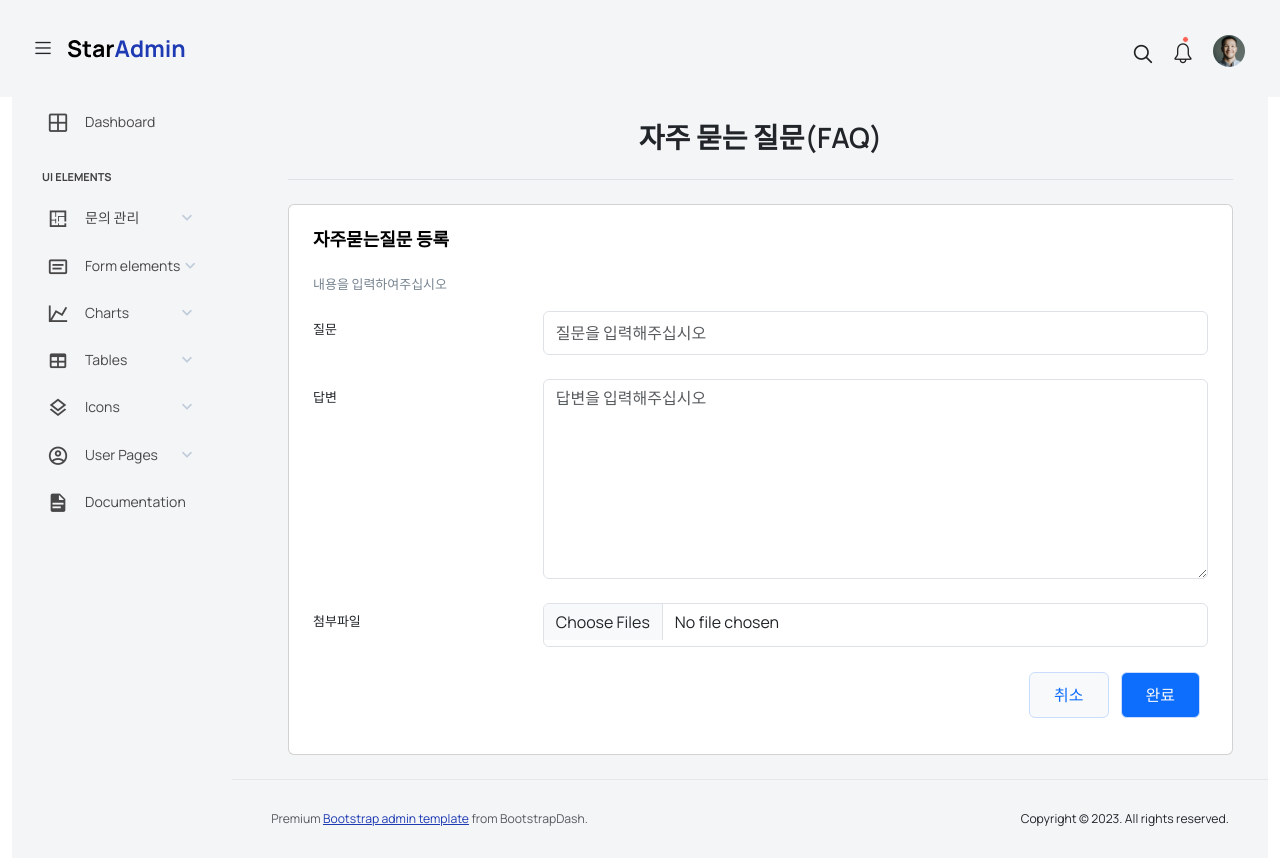
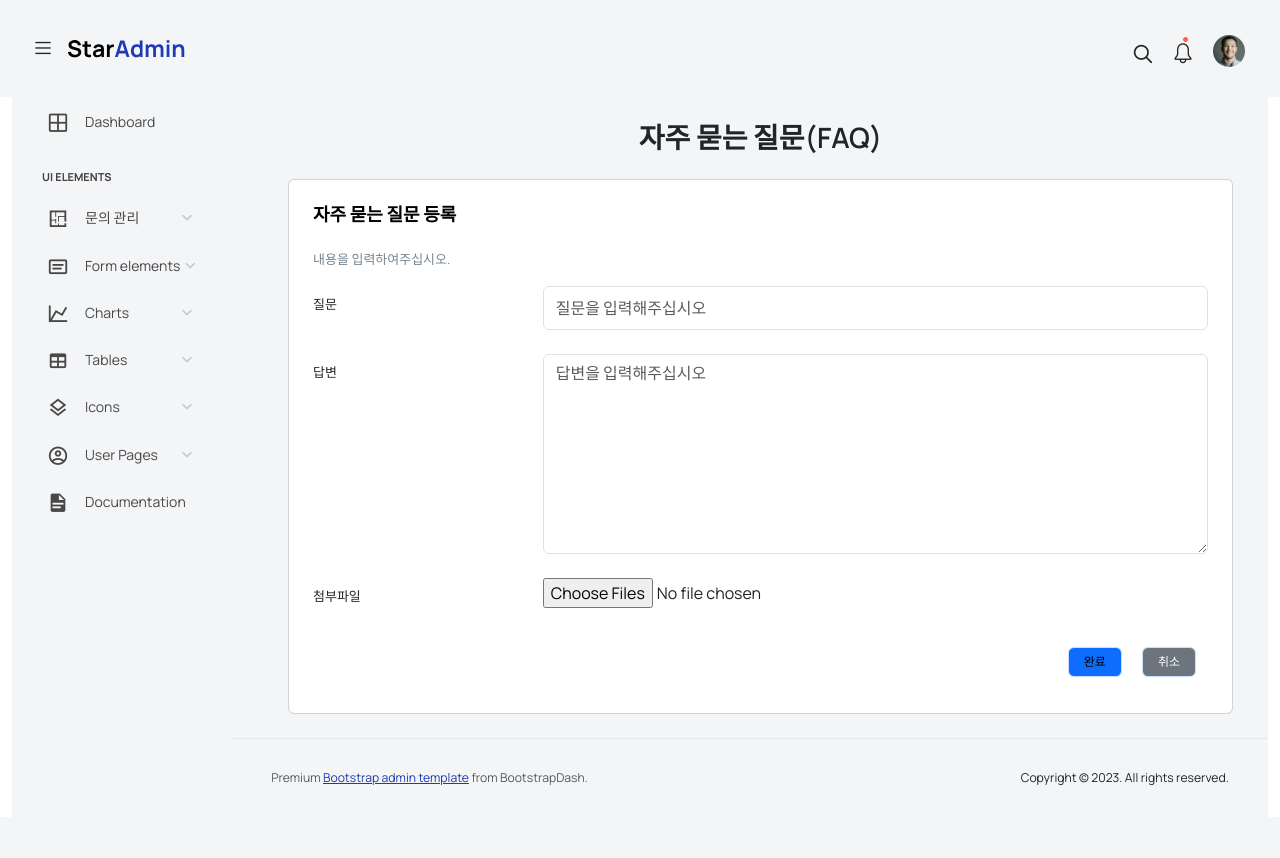
Before and after one commit to KimBoris/CleanAIDo_admin_front, a Vue app: page /faq/register in a window 1280 px wide. After the commit the page ends 817 px from the top, so only its background shows below. Built offline with nearby package versions, Linux system fonts and the light colour scheme.

Commit message:
FAQ 첨부파일 í등록 프론트

```diff
--- a/src/apis/faqApi.js
+++ b/src/apis/faqApi.js
@@ -23,15 +23,14 @@ export const getFAQOne = async (fno) => {
     return res.data;
 };
 
-export const postFAQOne = async (formData) => {
+export const postFAQOneWithFiles = async (formData) => {
     const res = await axios.post(`${host}`, formData, {
         headers: {
-            "Content-Type": "multipart/form-data",
-        },
+            'Content-Type': 'multipart/form-data'
+        }
     });
     return res.data;
 };
-
 export const deleteFAQOne = async (fno) => {
     const res = await axios.delete(`${host}/${fno}`);
 
--- a/src/components/faq/FAQEditComponent.vue
+++ b/src/components/faq/FAQEditComponent.vue
@@ -4,7 +4,7 @@
     </div>
     <div class="card">
       <div class="card-body">
-        <h4 class="card-title">자주묻는질문 수정</h4>
+        <h4 class="card-title">자주묻는질문(수정)</h4>
         <p class="card-description"> 내용을 입력하여주십시오 </p>
         <div class="form-group row">
           <label for="exampleInputEmail2" class="col-sm-3 col-form-label">질문</label>
@@ -78,7 +78,7 @@ const handleClickComplate = () => {
 };
 
 onMounted(() => {
-  console.log("fno: " + fno); // 이 부분에서 fno 값이 제대로 나오는지 확인
+  console.log("fno: " + fno);
   getFAQOne(fno)
       .then((data) => {
         faq.value = data;
--- a/src/components/faq/FAQListComponent.vue
+++ b/src/components/faq/FAQListComponent.vue
@@ -59,6 +59,7 @@
                 class="btn btn-outline-secondary py-3 px-3"
                 v-if="faqList.next" @click="handleClickPage(faqList.nextPage)"
             >다음</button>
+            <button type="button" class="btn btn-outline-secondary py-3 px-3" @click="goToRegister">등록</button>
           </div>
         </div>
       </div>
--- a/src/components/faq/FAQRegisterComponent.vue
+++ b/src/components/faq/FAQRegisterComponent.vue
@@ -1,95 +1,82 @@
 <template>
-  <div class="d-sm-flex align-items-center justify-content-between border-bottom mb-4">
-  </div>
   <div class="card">
     <div class="card-body">
-      <h4 class="card-title">자주묻는질문 등록</h4>
-      <p class="card-description"> 내용을 입력하여주십시오 </p>
+      <h4 class="card-title">자주 묻는 질문 등록</h4>
+      <p class="card-description">내용을 입력하여주십시오.</p>
+
       <div class="form-group row">
-          <label for="exampleInputEmail2" class="col-sm-3 col-form-label">질문</label>
+        <label for="question" class="col-sm-3 col-form-label">질문</label>
         <div class="col-sm-9">
           <input type="text"
                  v-model="faq.question"
-                   class="form-control"
-                   id="exampleInputEmail2"
-                   placeholder="질문을 입력해주십시오"
-            />
+                 class="form-control" id="question"
+                 placeholder="질문을 입력해주십시오" />
         </div>
       </div>
+
       <div class="form-group row">
-          <label for="exampleInputEmail2" class="col-sm-3 col-form-label">답변</label>
+        <label for="answer" class="col-sm-3 col-form-label">답변</label>
         <div class="col-sm-9">
           <textarea v-model="faq.answer"
                     class="form-control"
-                      id="exampleInputEmail2"
+                    id="answer"
                     style="height: 200px"
-                      placeholder="답변을 입력해주십시오"
-            />
+                    placeholder="답변을 입력해주십시오"></textarea>
         </div>
       </div>
+
       <div class="form-group row">
-        <label for="file" class="col-sm-3 col-form-label">첨부파일</label>
+        <label for="fileUpload" class="col-sm-3 col-form-label">첨부파일</label>
         <div class="col-sm-9">
-          <input type="file" @change="handleFileUpload" multiple class="form-control" id="file" />
+          <input type="file" id="fileUpload" multiple @change="handleFileChange" />
         </div>
       </div>
+
       <div class="d-flex justify-content-end mt-3">
-        <button class="btn btn-light py-3 px-4 fs-6">
-          <RouterLink to="/faq/list" class="text-decoration-none text-blue">취소</RouterLink>
-        </button>
-        <button @click="handleClickComplate" class="btn btn-primary me-2 py-3 px-4 fs-6 color text-light">완료</button>
+        <button @click="handleClickComplate" class="btn btn-primary">완료</button>
+
+        <RouterLink to="/faq/list" class="btn btn-secondary text-decoration-none text-white ms-2">
+          취소
+        </RouterLink>
       </div>
-      <div v-if="error" class="error-msg">
-        {{ error }}
-      </div>
+
+      <div v-if="error" class="error-msg">{{ error }}</div>
     </div>
   </div>
 </template>
 
 <script setup>
-import {useRouter} from "vue-router";
-import {ref} from "vue";
-import {postFAQOne} from "../../apis/faqApi.js";
+import {ref} from 'vue';
+import {useRouter} from 'vue-router';
+import {postFAQOneWithFiles} from '../../apis/faqApi.js';
 
 const router = useRouter();
-
 const faq = ref({
-  question: "",
-  answer: "",
+  question: '',
+  answer: ''
 });
-
-const files = ref({});
-
+const files = ref([]);
 const error = ref(null);
 
-const handleClickUpload = (event) => {
-  files.value = Array.from(event.target.files); // 파일을 배열로 저장
-}
+const handleFileChange = (event) => {
+  files.value = Array.from(event.target.files);
+};
 
-// 완료 버튼 이벤트
 const handleClickComplate = async () => {
-
   const formData = new FormData();
-  formData.append("question", faq.value.question);
-  formData.append("answer", faq.value.answer);
-
-  // 파일들을 FormData에 추가
-  files.value.forEach((file, index) => {
-    formData.append(`files[${index}]`, file);
+  formData.append('question', faq.value.question);
+  formData.append('answer', faq.value.answer);
+  files.value.forEach(file => {
+    formData.append('files', file);
   });
 
   try {
-    await postFAQOne(faq.value).then((result) => {
-      console.log(result)
+    const result = await postFAQOneWithFiles(formData);
     router.replace(`/faq/read/${result}`);
-    });
   } catch (err) {
     error.value = err.response.data.message;
-    console.log(error.value);
   }
-
 };
-
 </script>
 
 <style scoped>
--- a/src/components/qna/QNAListComponent.vue
+++ b/src/components/qna/QNAListComponent.vue
@@ -149,9 +149,9 @@ const handleClickPage = (pageNum) => {
 // 모달 열기 (질문 데이터 가져오기)
 const openModal = async (qno, answered) => {
   try {
-    const qnaData = await getQNAOne(qno); // 서버에서 질문/답변 데이터를 받아옴
-    selectedQna.value = qnaData; // 받아온 질문 데이터를 모달에 적용
-    answerContent.value = qnaData.answertext || ''; // 기존 답변이 있으면 표시, 없으면 빈 값
+    const qnaData = await getQNAOne(qno);
+    selectedQna.value = qnaData;
+    answerContent.value = qnaData.answertext || '';
 
     if (answered) {
       isEditModalOpen.value = true; // 수정 모달 열기
```
Lines whose indentation alone changed are shown as unchanged.
